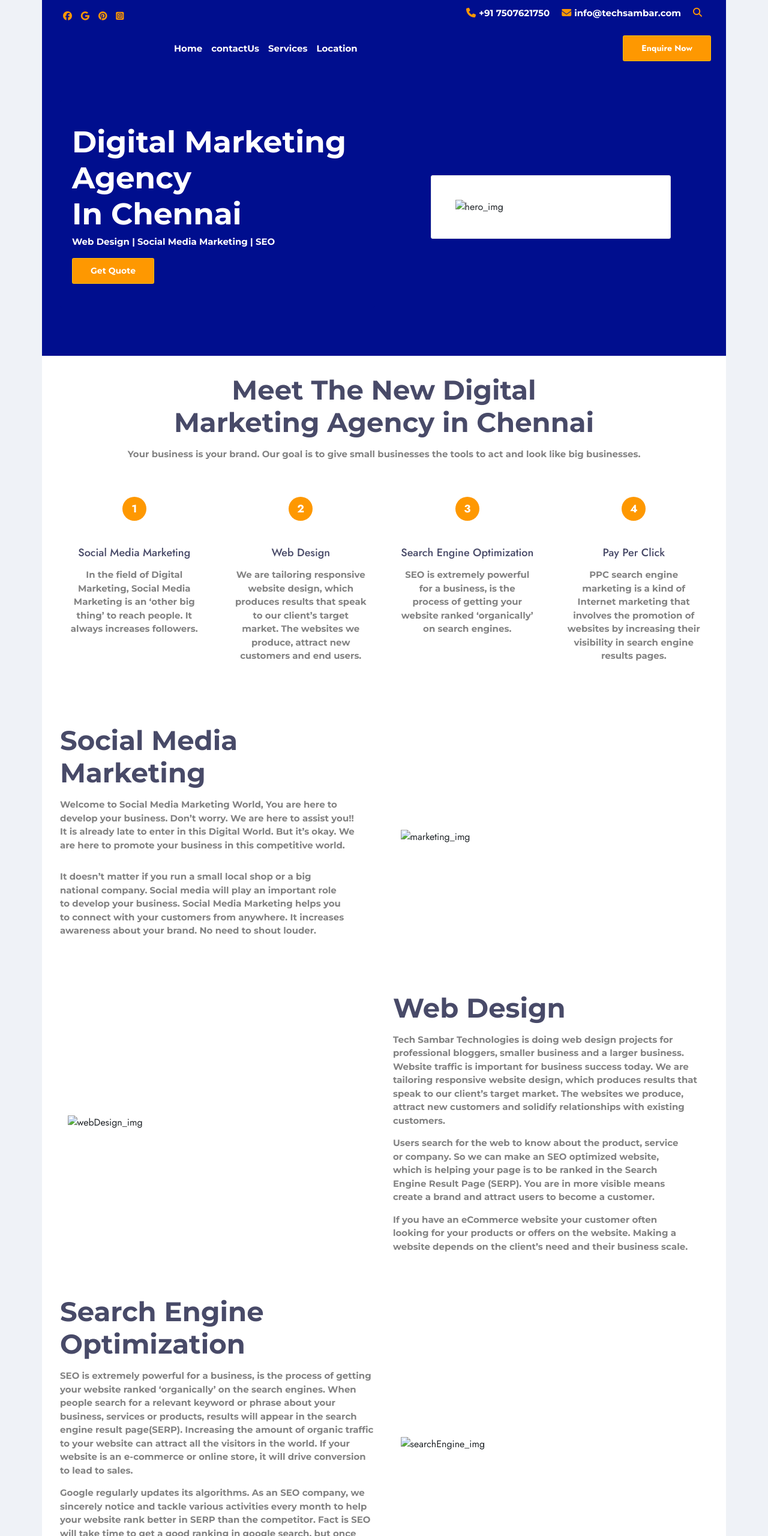
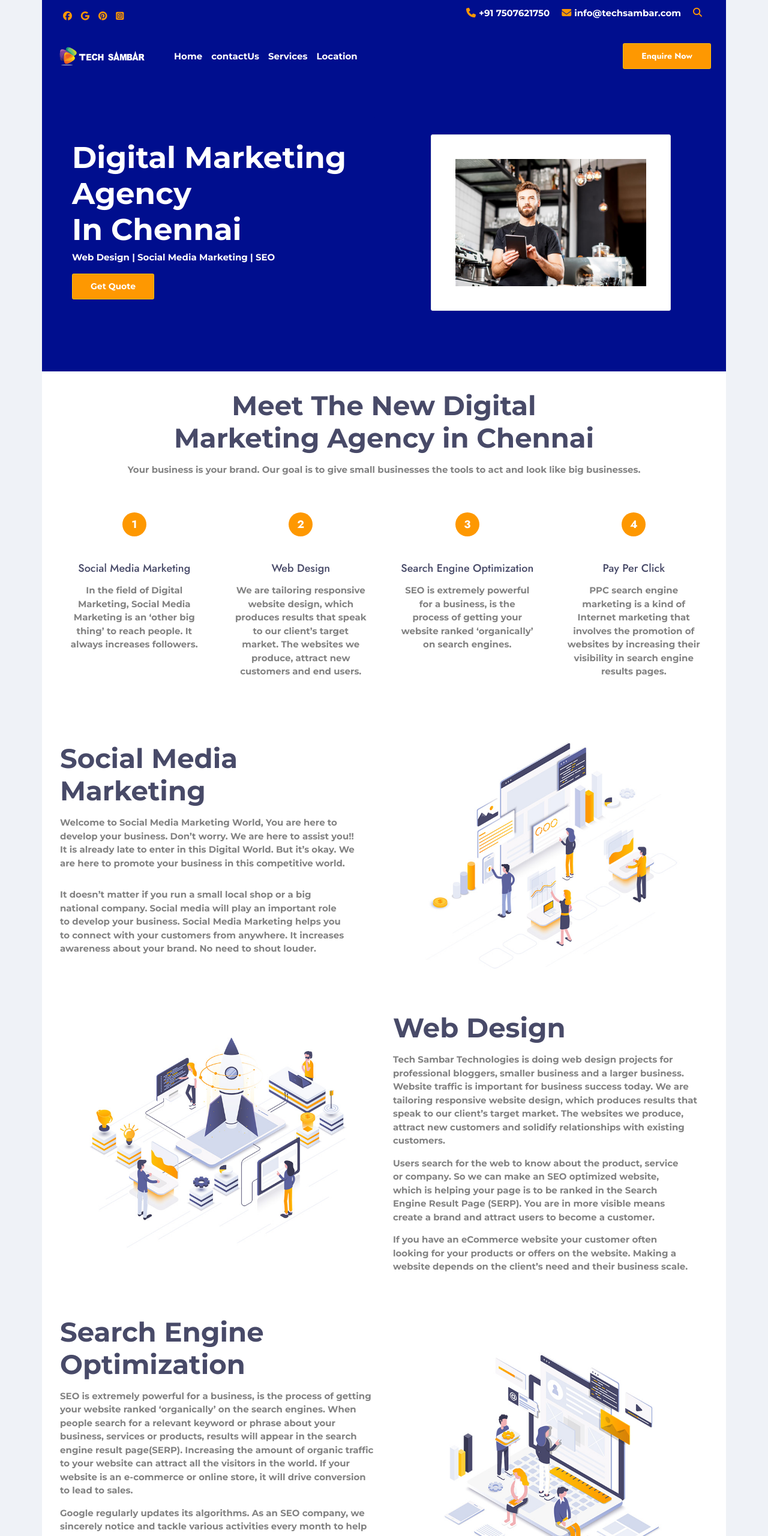
Before and after one commit to Dhivya-Vijay/techSambarWebsite, a plain HTML site: page index.html in a window 1280 px wide. Shown: the top 2560 px of the page at 60% size. Drawn offline with nearby package versions, Linux system fonts and the light colour scheme.

Commit message:
Update index.html

```diff
--- a/index.html
+++ b/index.html
@@ -5,14 +5,14 @@
     <meta charset="UTF-8">
     <meta name="viewport" content="width=device-width, initial-scale=1.0">
     <title>Tech Sambar Technologies - Digital Marketing Agency</title>
-    <link rel="shortcut icon" href="./assets/images/favIcon.png" type="image/x-icon">
+    <link rel="shortcut icon" href="favIcon.png" type="image/x-icon">
     <link rel="stylesheet" href="https://cdn.jsdelivr.net/npm/bootstrap@4.6.2/dist/css/bootstrap.min.css"
         integrity="sha384-xOolHFLEh07PJGoPkLv1IbcEPTNtaed2xpHsD9ESMhqIYd0nLMwNLD69Npy4HI+N" crossorigin="anonymous">
-    <link rel="stylesheet" href="./style.css">
+    <link rel="stylesheet" href="style.css">
     <link rel="stylesheet" href="https://cdnjs.cloudflare.com/ajax/libs/font-awesome/6.7.2/css/all.min.css"
         integrity="sha512-Evv84Mr4kqVGRNSgIGL/F/aIDqQb7xQ2vcrdIwxfjThSH8CSR7PBEakCr51Ck+w+/U6swU2Im1vVX0SVk9ABhg=="
         crossorigin="anonymous" referrerpolicy="no-referrer" />
-    <link rel="stylesheet" href="./Bootstrap.css">
+    <link rel="stylesheet" href="Bootstrap.css">
 
 </head>
 
@@ -44,7 +44,7 @@
                 <div class="row px-4">
                     <nav class="navbar navbar-expand-lg navbar-light bg vw-100">
                         <a class="navbar-brand mr-5" href="#">
-                            <img src="./assets/images/logo-white.png" alt="">
+                            <img src="logo-white.png" alt="">
                         </a>
                         <div class="collapse navbar-collapse " id="navbarSupportedContent">
                             <ul class="navbar-nav mr-auto">
@@ -84,7 +84,7 @@
                     <div
                         class="col-sm-12 col-md-12 col-lg-6 col-xl-6 d-flex align-items-center justify-content-center py-5">
                         <figure class="img border rounded-lg p-5 bg-white d-flex align-items-center">
-                            <img src="./assets/images/heroSection.jpg" class="heroSectionImg p-3" alt="hero_img">
+                            <img src="heroSection.jpg" class="heroSectionImg p-3" alt="hero_img">
                         </figure>
                     </div>
                 </div>
@@ -193,7 +193,7 @@
                     </div>
                     <div class="col-sm-12 col-md-12 col-lg-6 col-xl-6 d-flex align-items-center justify-content-center">
                         <figure>
-                            <img src="./assets/images/marketing.jpg" class="mediaImg" alt="marketing_img">
+                            <img src="marketing.jpg" class="mediaImg" alt="marketing_img">
                         </figure>
                     </div>
                 </div>
@@ -204,7 +204,7 @@
                 <div class="row px-4">
                     <div class="col-sm-12 col-md-12 col-lg-6 col-xl-6 d-flex align-items-center justify-content-center">
                         <figure>
-                            <img src="./assets/images/webDesign.jpg" class="webDesignImg" alt="webDesign_img">
+                            <img src="webDesign.jpg" class="webDesignImg" alt="webDesign_img">
                         </figure>
                     </div>
                     <div class="col-sm-12 col-md-12 col-lg-6 col-xl-6 d-flex align-items-center justify-content-center">
@@ -259,7 +259,7 @@
                     </div>
                     <div class="col-sm-12 col-md-12 col-lg-6 col-xl-6 d-flex align-items-center justify-content-center">
                         <figure>
-                            <img src="./assets/images/engine.jpg" class="engineImg" alt="searchEngine_img">
+                            <img src="engine.jpg" class="engineImg" alt="searchEngine_img">
                         </figure>
                     </div>
                 </div>
```
